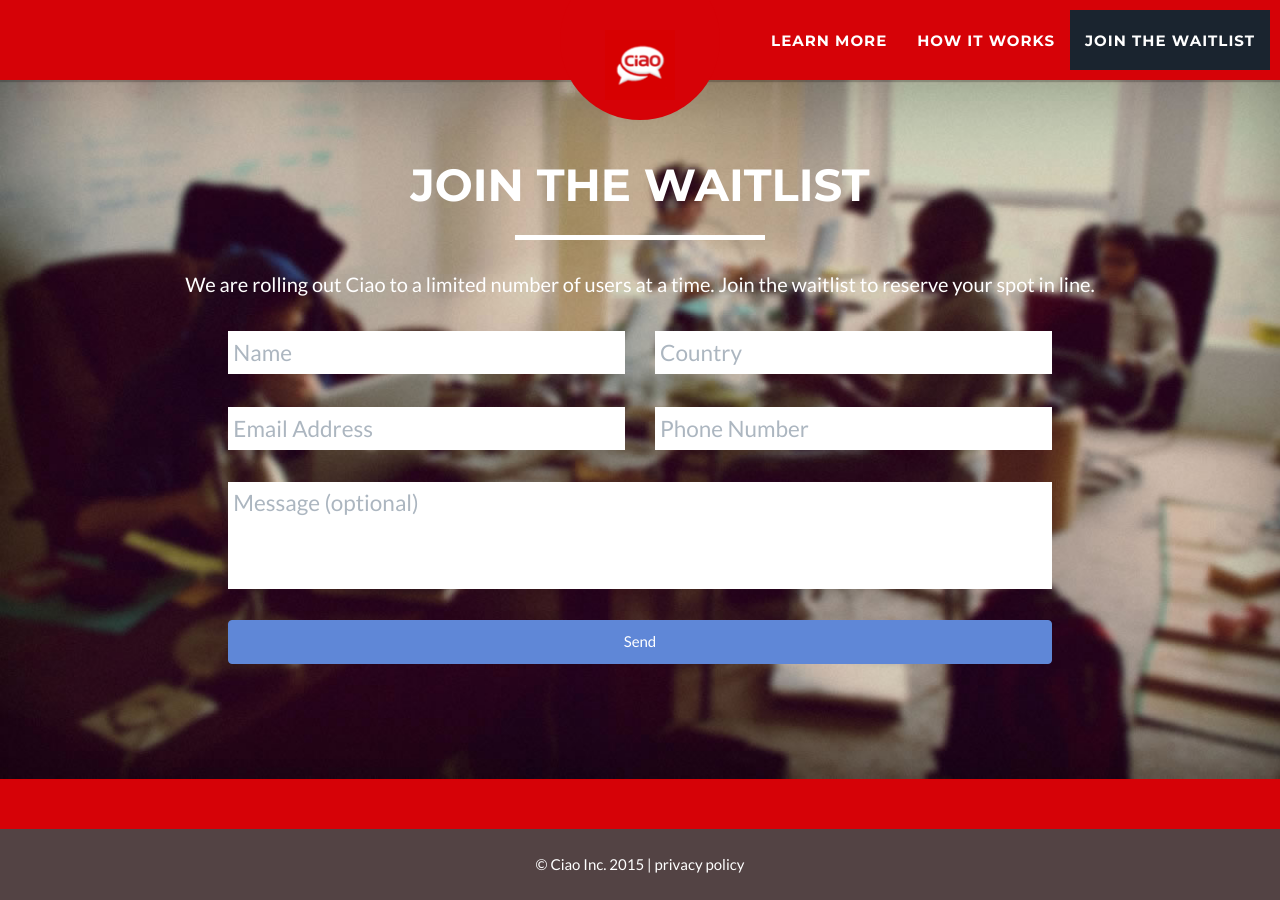
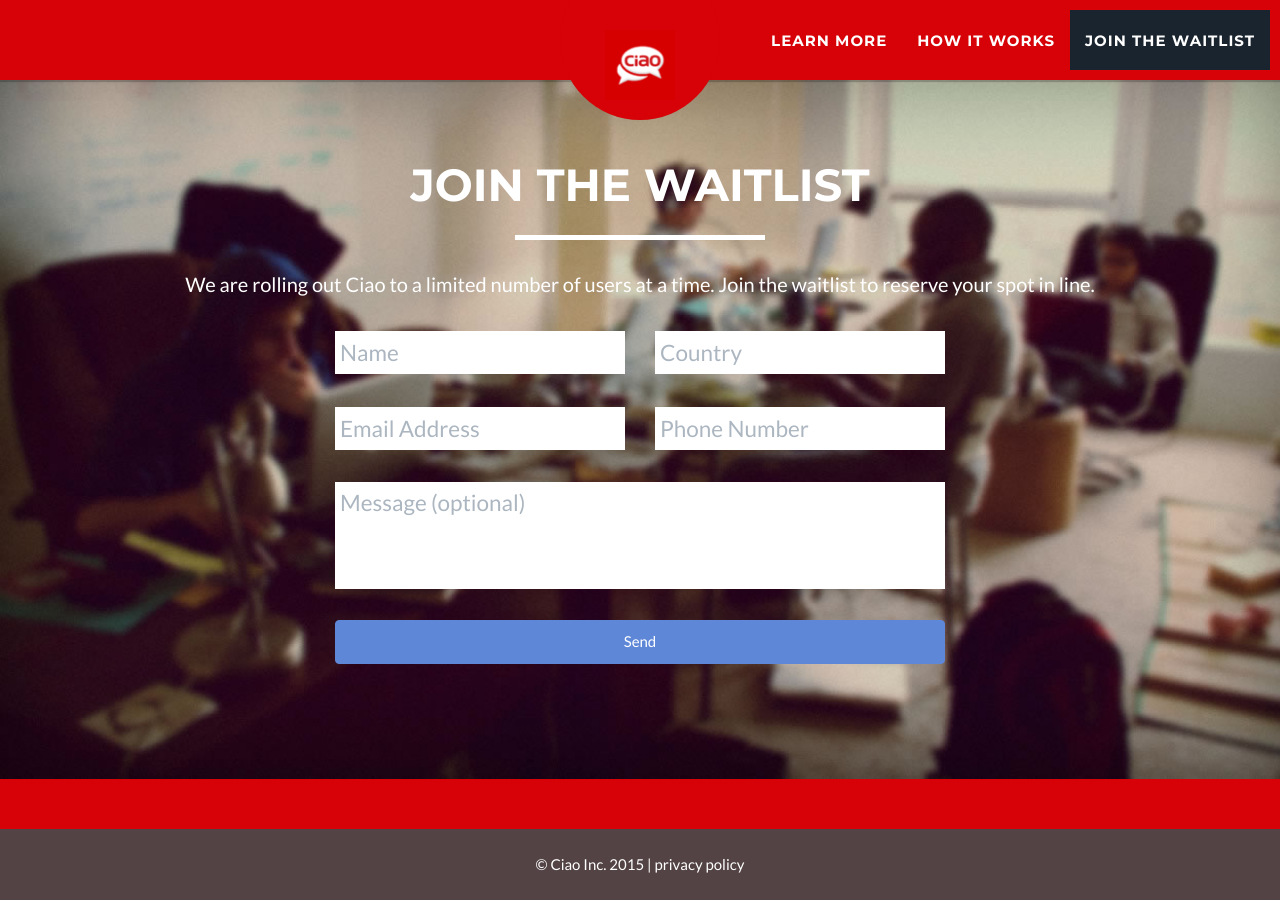
Before and after one commit to ciaoapp/ciaoapp.github.io, a Jekyll site: the page built from index.html, in a window 1280 px wide and 900 px high, scrolled down 1949 px. Built offline with Jekyll 4.4.1, drawn with Linux system fonts in a browser that asks for light colours.

Commit message:
reduce width of contact form such a big difference!

```diff
--- a/_includes/contact_static.html
+++ b/_includes/contact_static.html
@@ -11,7 +11,7 @@
 			</div>
 		</div>
 		<div class="row">
-			<div class="col-lg-8 col-lg-offset-2">
+			<div class="col-lg-6 col-centered">
 				<form  action="//formspree.io/ {{ site.email }}" method="POST" name="sentMessage" id="contactForm" novalidate>
 					<div class="row control-group">
 						<div class="form-group col-xs-6 floating-label-form-group controls">
```
